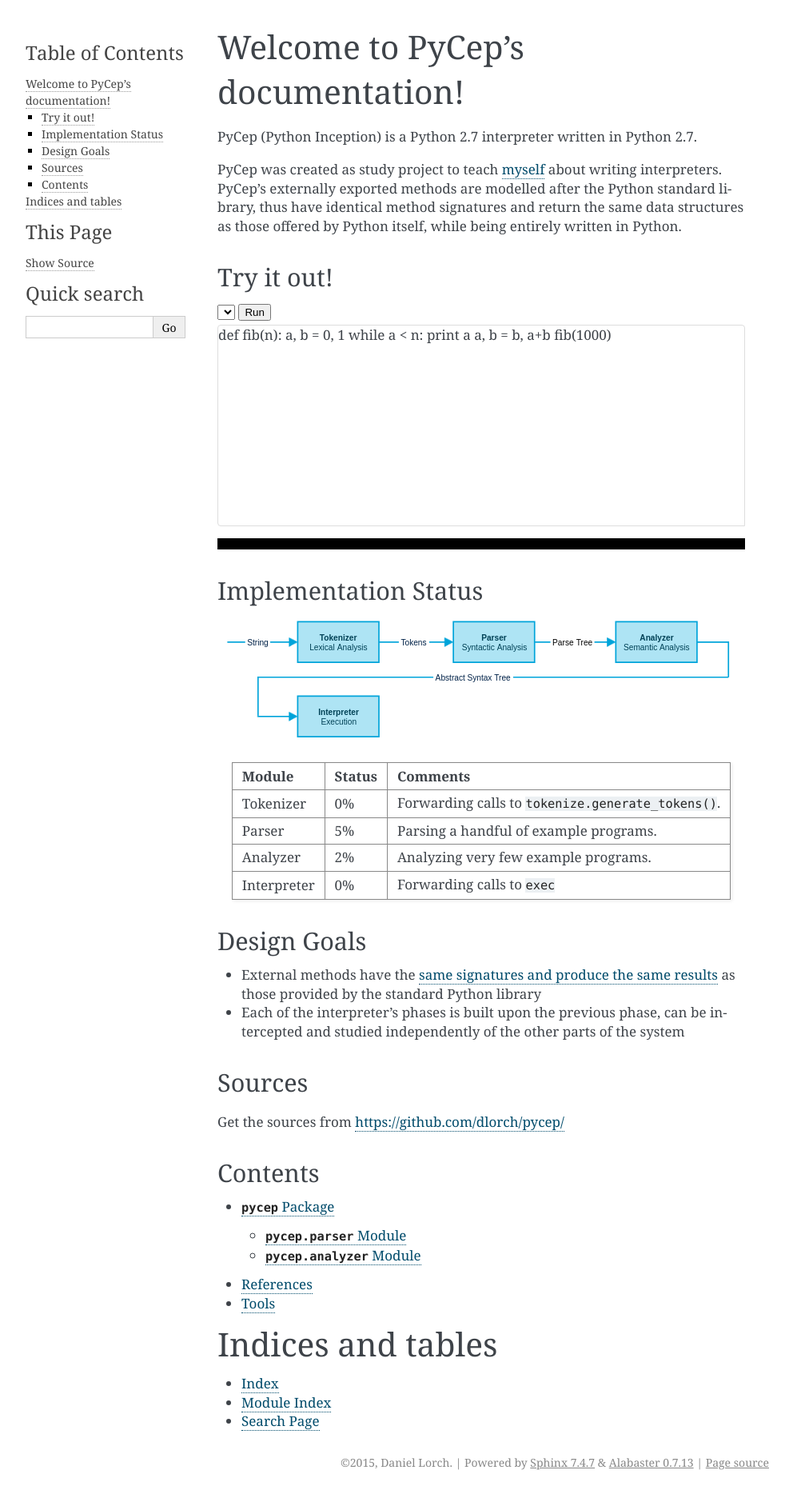
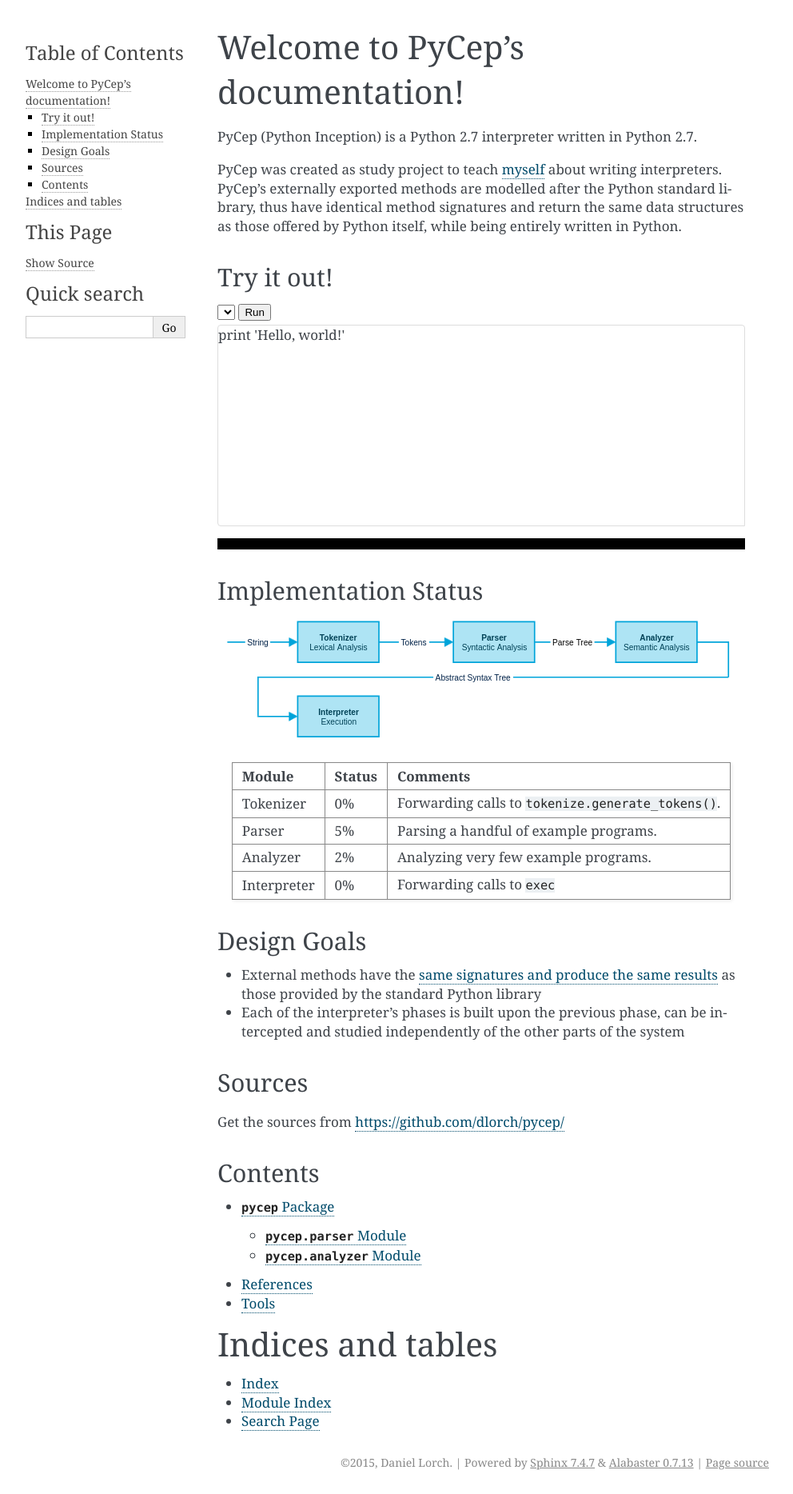
Before and after one commit to dlorch/pycep, a Sphinx documentation site: the page built from docs/index.rst, in a window 1280 px wide. Shown: the whole page at 80% size, without its empty margins (148-1140 px from the left). Built offline with Sphinx 7.4.7, drawn with Linux system fonts in a browser that asks for light colours; nearby versions of some CDN libraries.

Commit message:
Revert to hello world as an example

```diff
--- a/docs/index.rst
+++ b/docs/index.rst
@@ -37,13 +37,7 @@ Try it out!
 
    <select id="snippets"></select>
    <input type="submit" id="run" value="Run" />
-   <div id="editor">def fib(n):
-       a, b = 0, 1
-       while a < n:
-           print a
-           a, b = b, a+b
-
-   fib(1000)</div>
+   <div id="editor">print 'Hello, world!'</div>
    <pre id="result"></pre>
 
    <script src="https://cdnjs.cloudflare.com/ajax/libs/ace/1.2.2/ace.js" type="text/javascript" charset="utf-8"></script>
@@ -71,7 +65,7 @@ Try it out!
        var sample_programs = ["beer.py", "classes.py", "cliexception.py", "fib.py", "friends.py",
            "functions.py", "helloworld.py", "parentsbabies.py", "primes.py", "queens.py",
            "regex.py"];
-       var default_program = "fib.py";
+       var default_program = "helloworld.py";
 
        sample_programs.forEach(function(program) {
            var option = $('<option>').text(program);
```
